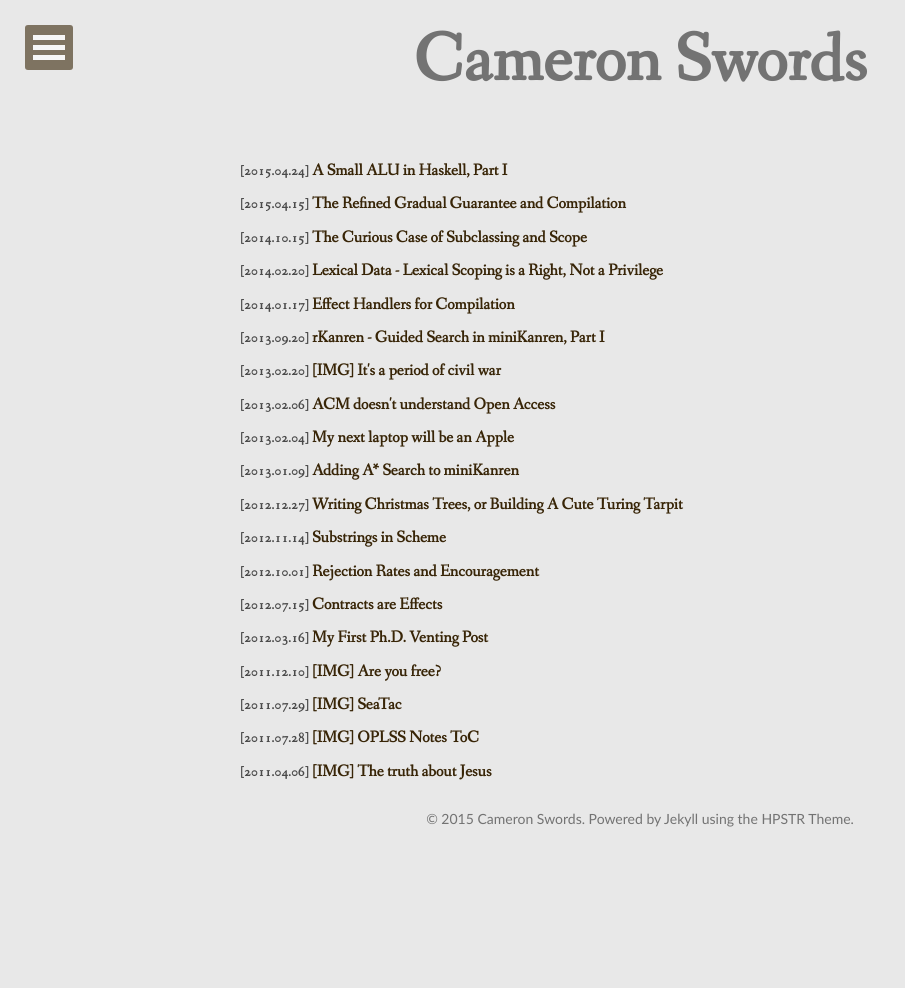
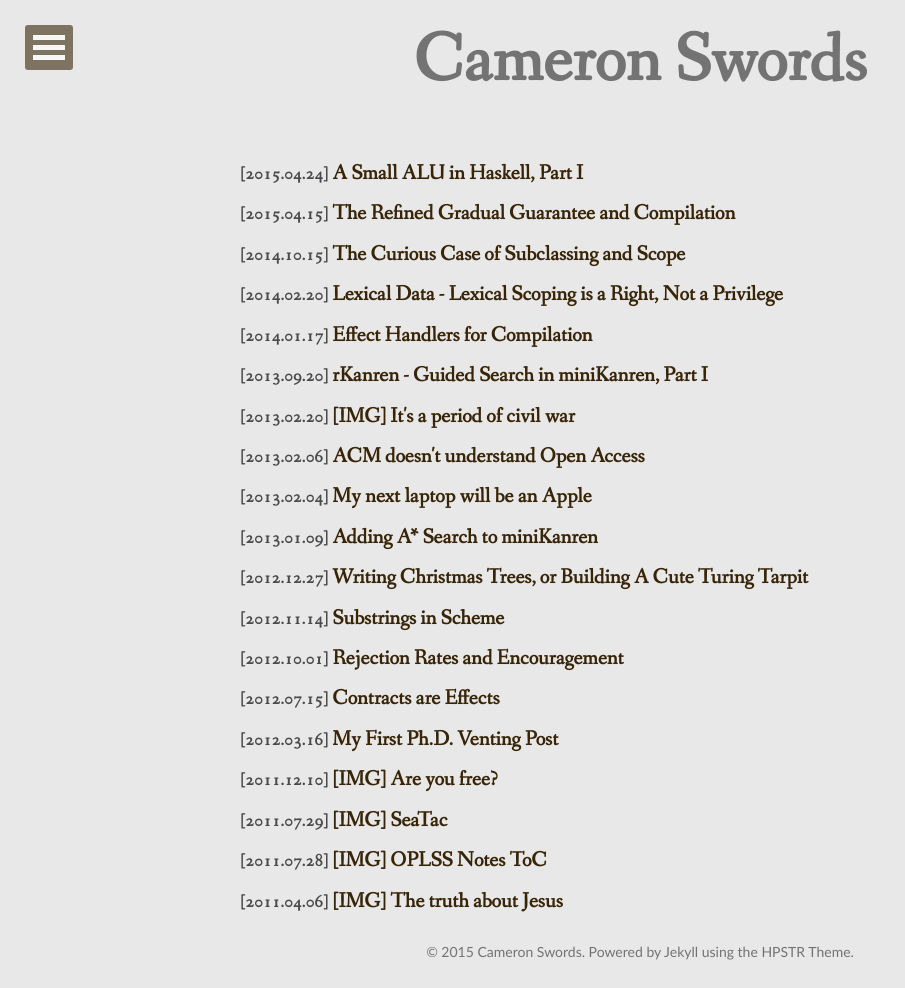
Before and after one commit to cgswords/cgswords.github.io, a Jekyll site: the page built from index.html, in a window 1280 px wide. Shown: the whole page, without its empty margins (0-905 px from the left). Built offline with Jekyll 4.4.1, drawn with Linux system fonts in a browser that asks for light colours; nearby versions of some CDN libraries; some web fonts are replaced; the list of posts is cut into pages by our own code; before the commit the page ends 900 px from its top, so only the background shows below that.

Commit message:
Bigger for the thing

```diff
--- a/index.html
+++ b/index.html
@@ -9,7 +9,7 @@ comments: false
 {% for post in paginator.posts %}
     {% if post.quote %}
     {% else %}
-    <h3 class="entry-title">
+    <h2 class="entry-title">
       <small><time datetime="{{ post.date | date_to_xmlschema }}">{{ post.date | date: "[%Y.%m.%d]" }}</time></small>
       {% if post.image.feature %}
         <a href="{{ site.url }}{{ post.url }}" rel="bookmark" title="{{ post.title }}" itemprop="url">
@@ -20,7 +20,7 @@ comments: false
       {% else %}
         <a href="{{ site.url }}{{ post.url }}" rel="bookmark" title="{{ post.title }}" itemprop="url">{{ post.title }}</a>
       {% endif %}
-    </h3>
+    </h2>
     {% endif %}
 {% endfor %}
 
```
